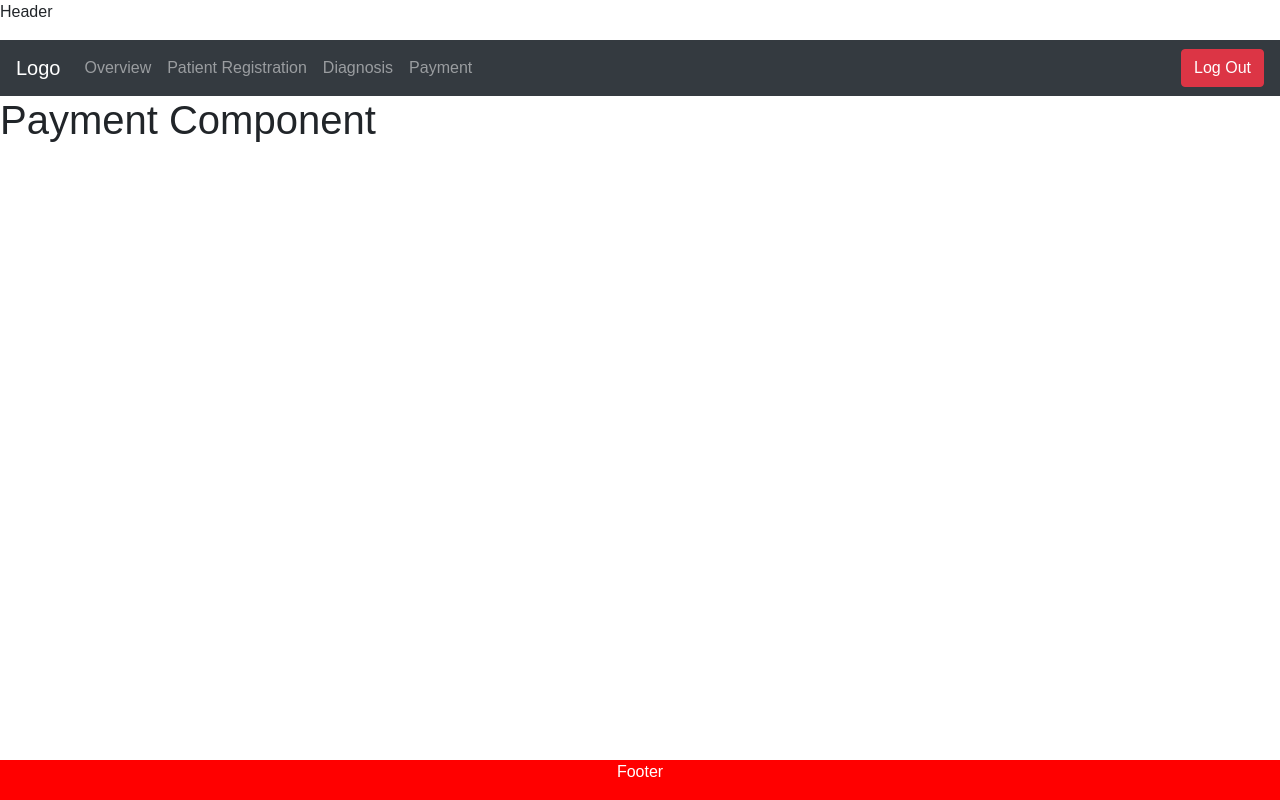
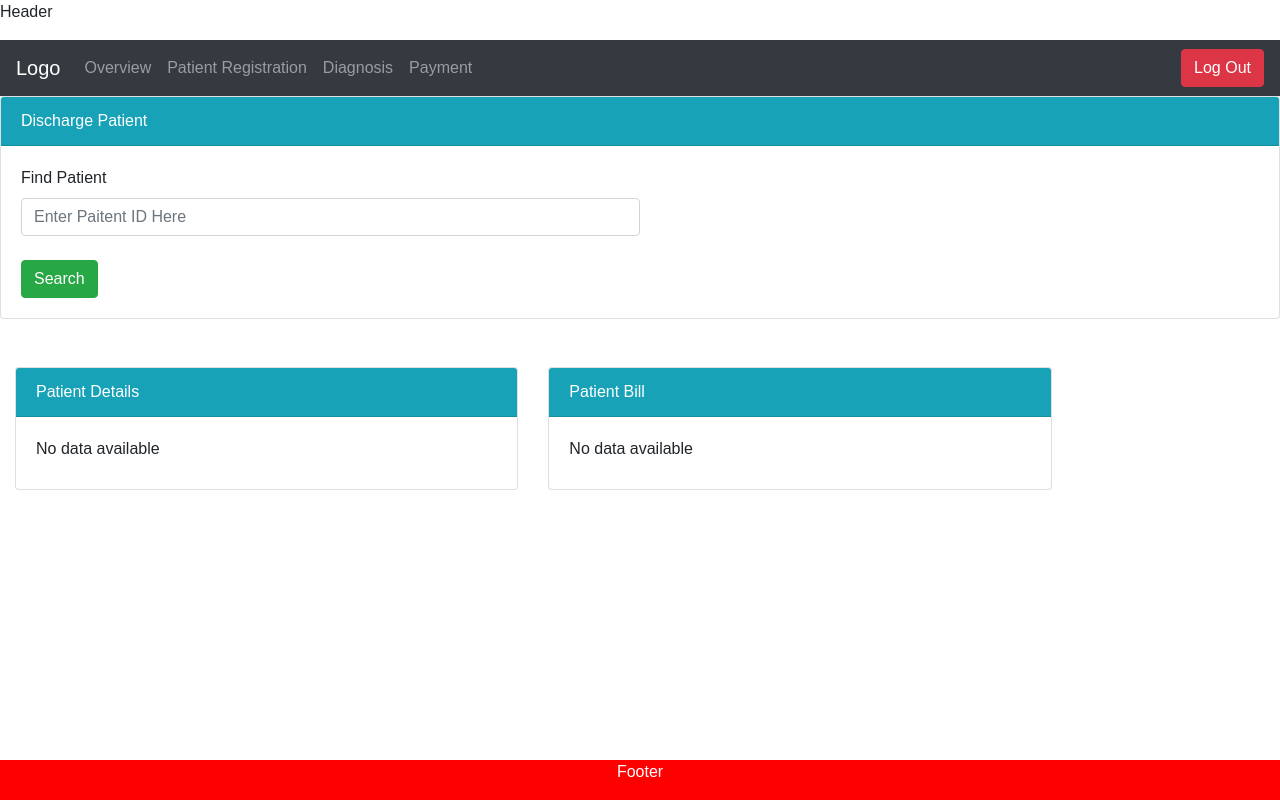
Before and after one commit to RavinduDharmasena/AF_Project, a React (Create React App) app in the folder project/: page / in a window 1280 px wide. Both pictures are taken after a click on the link "Payment". Built offline with nearby package versions, Linux system fonts and the light colour scheme.

Commit message:
discharge gui new

```diff
--- a/project/src/components/payment/Payment.js
+++ b/project/src/components/payment/Payment.js
@@ -1,12 +1,64 @@
 import React,{ Component } from 'react'
-import NavigationBar from "../common/NavigationBar";
 import Footer from "../common/Footer";
+import Axios from 'axios'
 
 class Payment extends Component{
+    search(){
+        Axios.get("http://localhost:9001/getdiag").then(function (data) {
+            console.log(data.data);
+        })
+    }
+
     render(){
         return(
             <div>
-                <h1>Payment Component</h1>
+
+                <div className="card">
+                    <div className="card-header bg-info text-white">Discharge Patient</div>
+                    <div className="card-body">
+                        <div>
+                            <div>
+                                <label>Find Patient</label>
+                                <div>
+                                    <input id="patientsearch" type="text" placeholder="Enter Paitent ID Here" className="w-50 form-control"/><br/>
+                                    <input type="button" onClick={this.search.bind(this)} value="Search" className="btn btn-success"/>
+                                </div>
+                            </div>
+                        </div>
+                    </div>
+                </div>
+
+                <br/>
+
+                <div className="inline-block col-sm-5">
+                    <br/>
+                    <div className="card">
+                        <div className="card-header bg-info text-white">Patient Details</div>
+                        <div className="card-body">
+                            <div >
+                                <label>No data available</label>
+                            </div>
+
+                        </div>
+                    </div>
+                </div>
+                <div className="inline-block col-sm-5">
+                    <br/>
+                    <div className="card">
+                        <div className="card-header bg-info text-white">Patient Bill</div>
+                        <div className="card-body">
+                            <div>
+                                <label>No data available</label>
+                            </div>
+
+                        </div>
+                    </div>
+                </div>
+
+
+                <br/>
+                <br/>
+                <br/>
                 <Footer/>
             </div>
         );
```
Also changed, not shown: project/src/components/payment/patientdetails.js (added, +14 -0 lines).
